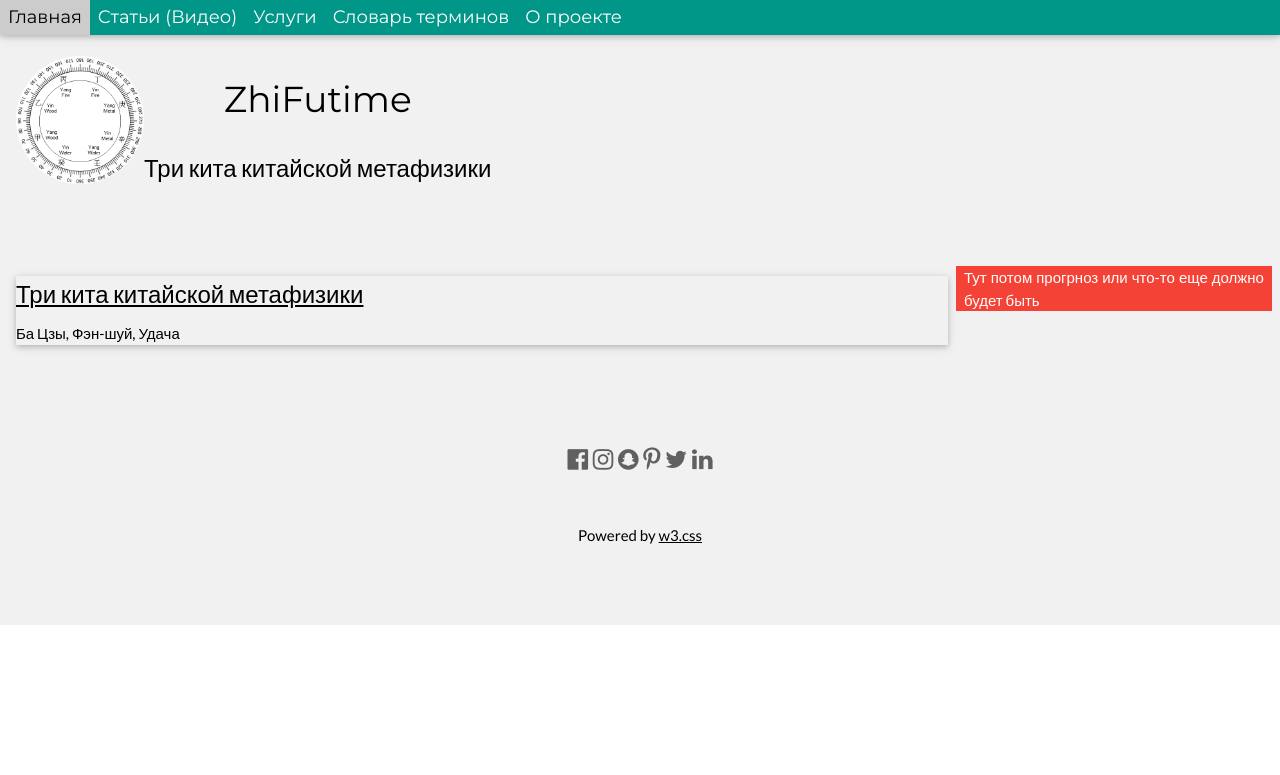
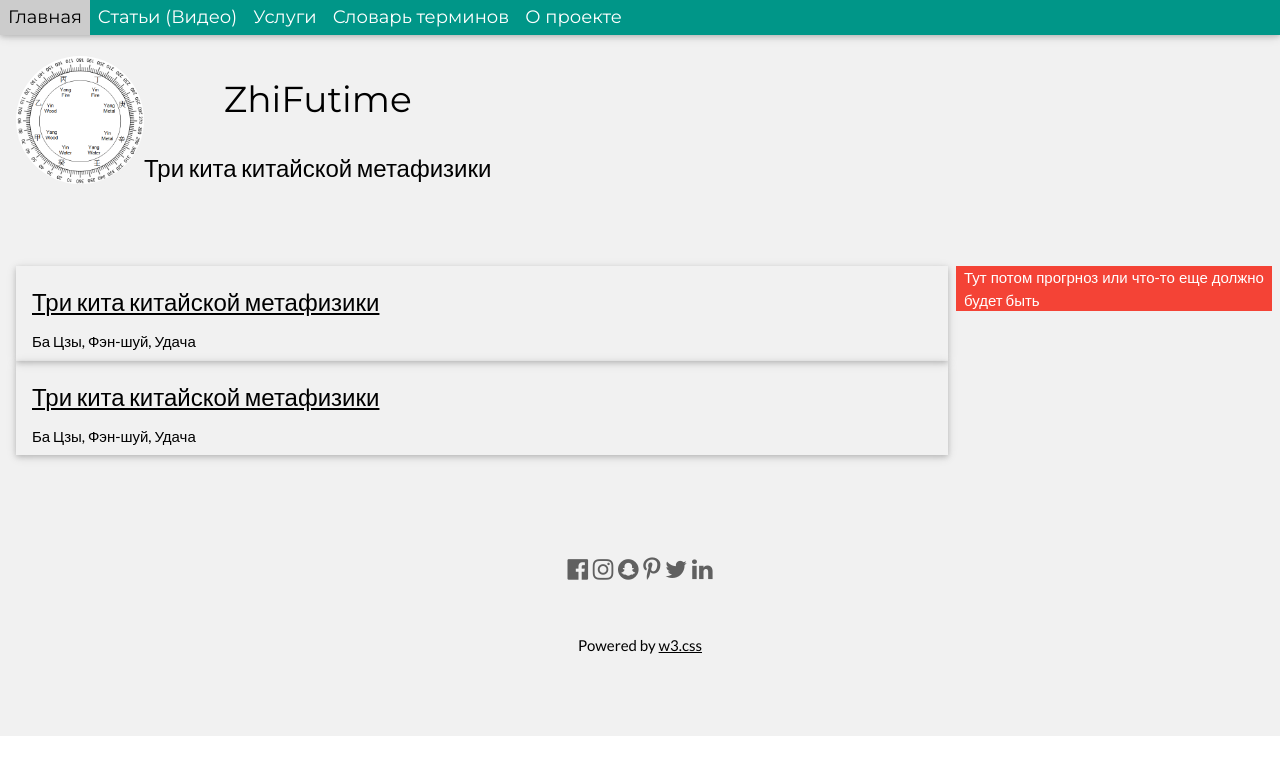
Before and after one commit to Zlak/rproject, a Django app: page /articles/ in a window 1280 px wide. Shown: the top 775 px of the page. Run offline with Django 3.2, Linux system fonts and the light colour scheme; data comes from the database, SQL or seed files in the repository; both versions use the stored data as it was after the commit.

Commit message:
minor changes to style

```diff
--- a/zhifutime/templates/articles.html
+++ b/zhifutime/templates/articles.html
@@ -5,7 +5,16 @@
 {% block main_content %}
 
     {% for article in articles %}
-        <div class="w3-card w3-hover-sand">
+        <div class="w3-card w3-padding w3-hover-sand">
+        <a href="{% url "article_id" article.id %}">
+
+        <h3 class="w3-left-align">{{article.title|safe}}</h3></a>
+        {% if not article.desc == None %}
+            {{ article.desc }}
+        {% endif %}
+        </div>
+
+               <div class="w3-card w3-padding w3-hover-sand">
         <a href="{% url "article_id" article.id %}">
 
         <h3 class="w3-left-align">{{article.title|safe}}</h3></a>
--- a/zhifutime/templates/main.html
+++ b/zhifutime/templates/main.html
@@ -1,5 +1,5 @@
 {%  extends 'basetry.html' %}
-{% block title %} ------------- {% endblock %}
+{% block title %}{% endblock %}
 {% block main_content %}
 <p>Обычно, люди начинают задумываться над тем, что происходит в их жизни, когда случается что-то из ряда вон выходящее.
 Но, даже в этом случае, почему-то принято обвинять в этом правительство, мужа/жену, начальника и т.п.
--- a/zhifutime/templates/projectinfo.html
+++ b/zhifutime/templates/projectinfo.html
@@ -1,6 +1,6 @@
 {%  extends 'basetry.html' %}
 
-{% block title %} Словарь терминов {% endblock %}
+{% block title %} О проекте {% endblock %}
 {% block main_content %}
 {{ projectinfo.text|safe }}
 
```
Also changed, not shown: database/db.sqlite3.
